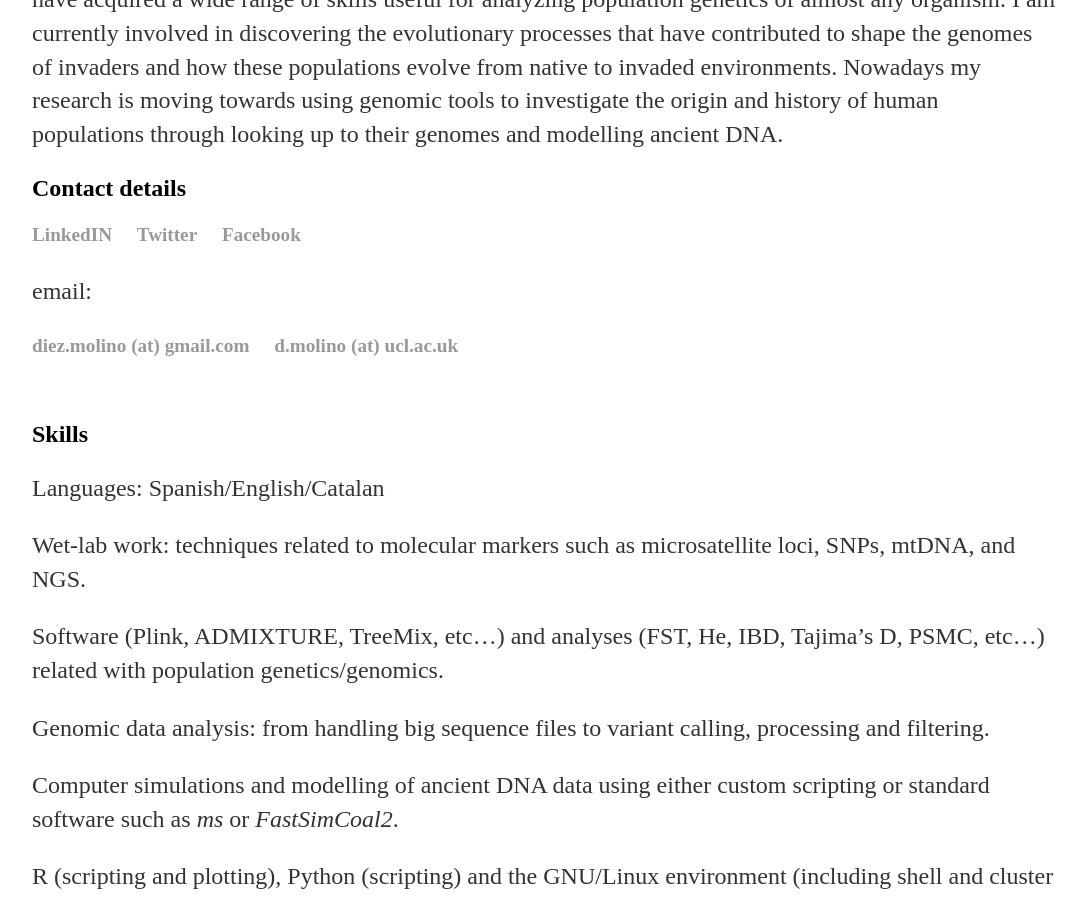
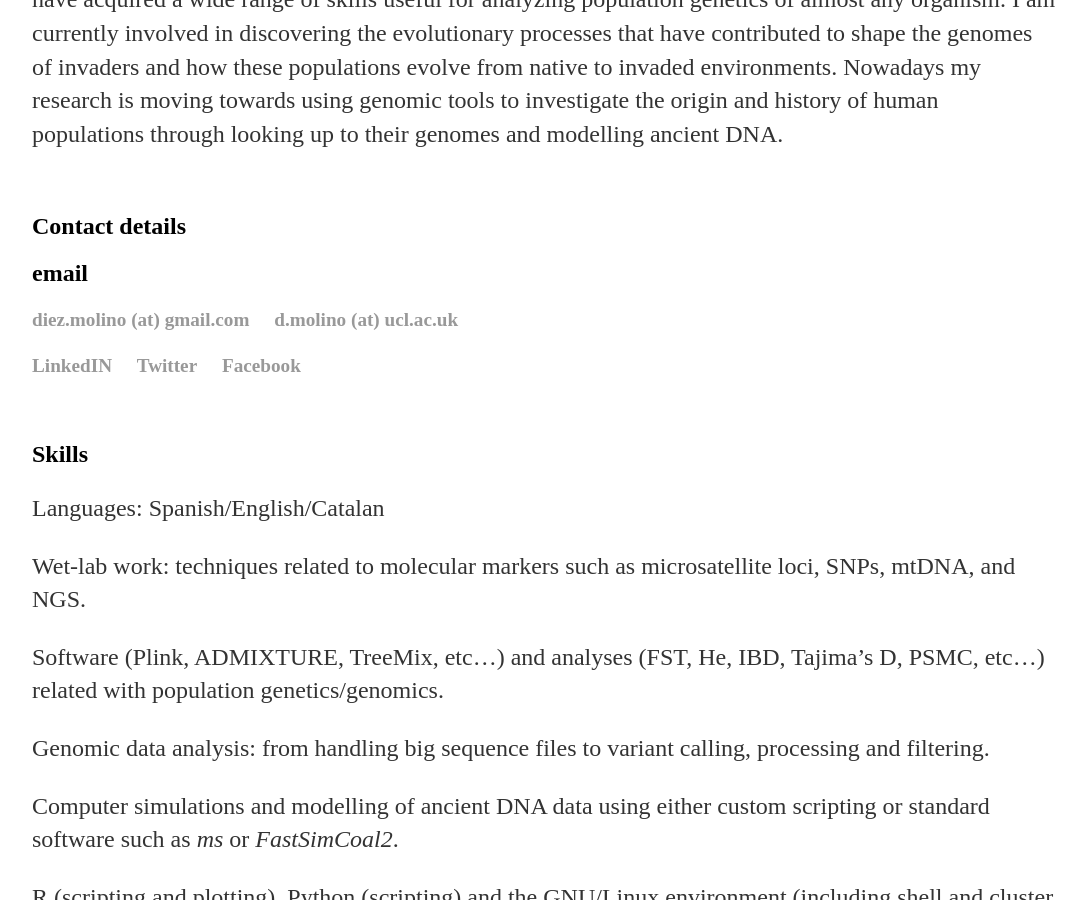
Before and after one commit to DiezMolino/diezmolino.github.io, a Jekyll site: the page cv/index.html, which Jekyll copies as it is, in a window 1280 px wide and 900 px high, scrolled down 768 px. Shown: the whole window, without its empty margins (96-1182 px from the left). Built offline with Jekyll 4.4.1, drawn with Linux system fonts in a browser that asks for light colours; some of the changed lines change nothing that is shown.

Commit message:
Update index.html

```diff
--- a/cv/index.html
+++ b/cv/index.html
@@ -34,15 +34,25 @@
 <br/>
 <br/>
 
-
 <a name='Research interests'></a>
 <h2>Research interests</h2>
 
 <p>I am interested in the study of animal and human populations through a wide range of mechanisms including population genetics, evolutive biology and computational genomics. For my thesis I have been studying evolutionary processes related to invasive species and their success in novel environments and I have acquired a wide range of skills useful for analyzing population genetics of almost any organism. I am currently involved in discovering the evolutionary processes that have contributed to shape the genomes of invaders and how these populations evolve from native to invaded environments. Nowadays my research is moving towards using genomic tools to investigate the origin and history of human populations through looking up to their genomes and modelling ancient DNA.</p>
 
+<br/>
 
 <a name='Contact details'></a>
 <h2>Contact details</h2>
+
+<h2>email</h2>
+<big>
+<nav>
+<ul>
+<li><a href="mailto:diez.molino@gmail.com">diez.molino (at) gmail.com</a></li>
+<li><a href="mailto:d.molino@ucl.ac.uk">d.molino (at) ucl.ac.uk</a></li>
+</ul>
+</nav>
+</big>
 
 <big>
 <nav>
@@ -51,16 +61,6 @@
 '>LinkedIN</a></li>
 <li><a href='https://twitter.com/IndianaDiez'>Twitter</a></li>
 <li><a href='https://www.facebook.com/Daviddiez'>Facebook</a></li>
-</ul>
-</nav>
-</big>
-
-<p>email:
-<big>
-<nav>
-<ul>
-<li><a href="mailto:diez.molino@gmail.com">diez.molino (at) gmail.com</a></li>
-<li><a href="mailto:d.molino@ucl.ac.uk">d.molino (at) ucl.ac.uk</a></li>
 </ul>
 </nav>
 </big>
@@ -118,6 +118,8 @@
 
 <p>2015 — Population Genetics and Demographic History: model-based approaches. Instituto Gulbenkian de Ciência. Oeiras, Portugal (4 days)</p>
 
+<br/>
+
 <a name='Teaching Experience'></a>
 <h2>Teaching Experience</h2>
 
```
